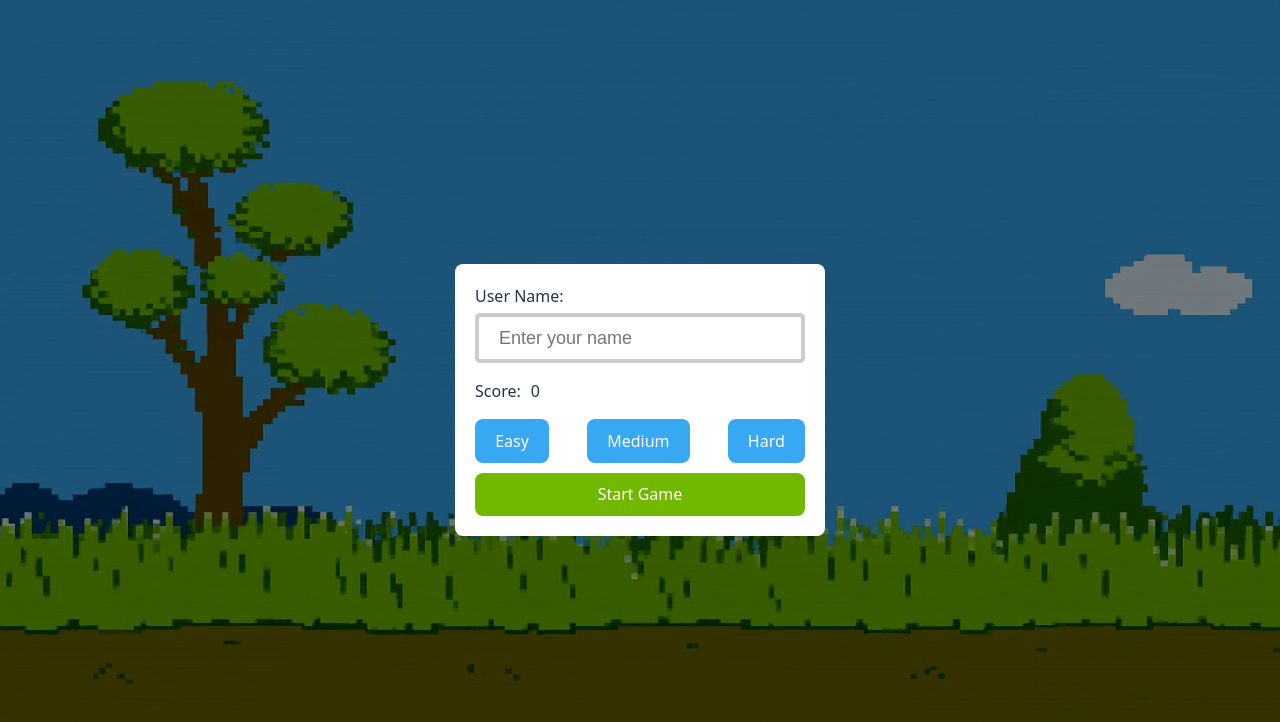
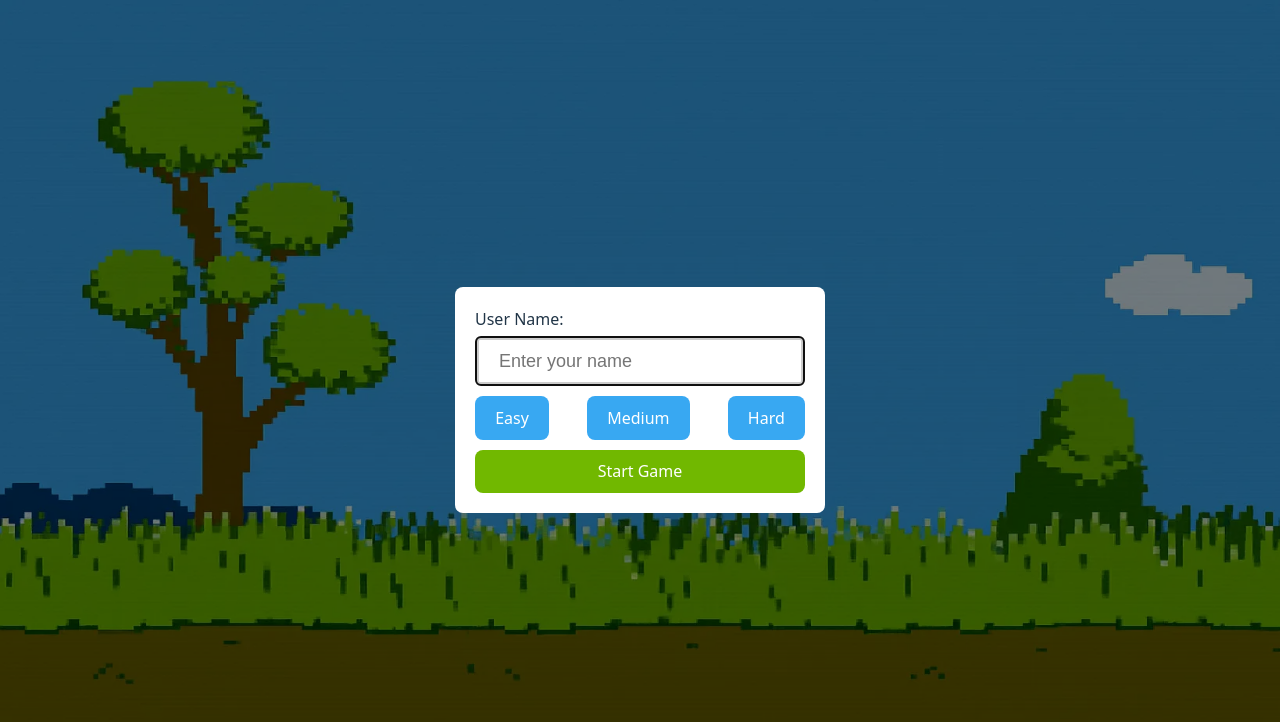
Before and after one commit to CDenisUa/duck-hunt-game, a React (Vite) app in the folder frontend/: page / in a window 1280 px wide. Shown: the top 722 px of the page. Built offline with nearby package versions, Linux system fonts and the light colour scheme.

Commit message:
Fixed cursor on the start panel, auto select input, delete score count

```diff
--- a/frontend/src/components/start-game/StartGame.tsx
+++ b/frontend/src/components/start-game/StartGame.tsx
@@ -1,5 +1,4 @@
-// Core
-import { type FC, useState,type FormEvent } from 'react';
+import { type FC, useState, type FormEvent, useEffect, useRef } from 'react';
 // Styles
 import styles from './styles.module.css';
 // Store
@@ -8,11 +7,17 @@ import { useGameStore, useUserStore } from "../../store";
 import { Button } from "../ui";
 
 const StartGame: FC = () => {
-    const { setIsGameReady} = useGameStore();
+    const { setIsGameReady } = useGameStore();
     const { setUserName, setDifficultyLevel, difficultyLevel } = useUserStore();
     const [name, setName] = useState('');
 
+    const inputRef = useRef<HTMLInputElement | null>(null);
+
     const levelOfDifficult: Array<'Easy' | 'Medium' | 'Hard'> = ['Easy', 'Medium', 'Hard'];
+
+    useEffect(() => {
+        inputRef.current?.focus();
+    }, []);
 
     const handleSubmit = (event: FormEvent<HTMLFormElement>) => {
         event.preventDefault();
@@ -32,6 +37,7 @@ const StartGame: FC = () => {
             <div className={styles['user-block']}>
                 <p className={styles['user-title']}>User Name:</p>
                 <input
+                    ref={inputRef}
                     className={styles['input']}
                     value={name}
                     onChange={(e) => setName(e.target.value)}
@@ -42,17 +48,12 @@ const StartGame: FC = () => {
                 />
             </div>
 
-            <div className={styles['score-block']}>
-                <p>Score:</p>
-                <p className={styles['score']}>0</p>
-            </div>
-
             <div className={styles['button-container']}>
                 {
                     levelOfDifficult.map((level) => (
                         <Button
                             type='button'
-                            style={{background: '#38a8f2'}}
+                            style={{ background: '#38a8f2' }}
                             key={level}
                             onClick={() => setDifficultyLevel(level)}
                         >
@@ -63,7 +64,7 @@ const StartGame: FC = () => {
             </div>
 
             <div className={styles['start-button']}>
-                <Button style={{background: '#71b800'}} type="submit">Start Game</Button>
+                <Button style={{ background: '#71b800' }} type="submit">Start Game</Button>
             </div>
         </form>
     );
--- a/frontend/src/components/start-game/styles.module.css
+++ b/frontend/src/components/start-game/styles.module.css
@@ -32,4 +32,5 @@
     border-radius: 5px;
     border: 4px solid #ccc;
     padding-left: 20px;
+    margin-bottom: 10px;
 }
--- a/frontend/src/components/ui/popup/styles.module.css
+++ b/frontend/src/components/ui/popup/styles.module.css
@@ -9,6 +9,7 @@
     bottom: 0;
     background-color: rgba(0, 0, 0, 0.5);
     z-index: 1000;
+    cursor: default;
 }
 
 .popup-child-container {
--- a/frontend/src/utils/getEffectiveDifficulty.ts
+++ b/frontend/src/utils/getEffectiveDifficulty.ts
@@ -2,7 +2,6 @@
 import type { UserStoreTypes } from "../types/userStore.types.ts";
 
 export const getEffectiveDifficulty = (base: UserStoreTypes["difficultyLevel"], round: number): UserStoreTypes["difficultyLevel"] => {
-
     if (base === 'Hard') return 'Hard';
     if (round >= 3) return 'Hard';
     if (round >= 1) return 'Medium';
--- a/frontend/src/utils/getSettingByDifficulty.ts
+++ b/frontend/src/utils/getSettingByDifficulty.ts
@@ -20,14 +20,14 @@ export const getSettingsByDifficulty = (
             return {
                 type: 'Easy',
                 interval: 1000,
-                stiffness: 50,
+                stiffness: 30,
                 damping: 12,
             };
         case 'Medium':
             return {
                 type: 'Medium',
                 interval: 800,
-                stiffness: 60,
+                stiffness: 40,
                 damping: 10,
             };
         case 'Hard':
@@ -35,7 +35,7 @@ export const getSettingsByDifficulty = (
             return {
                 type: 'Hard',
                 interval: 500,
-                stiffness: 80,
+                stiffness: 50,
                 damping: 8,
             };
     }
```
